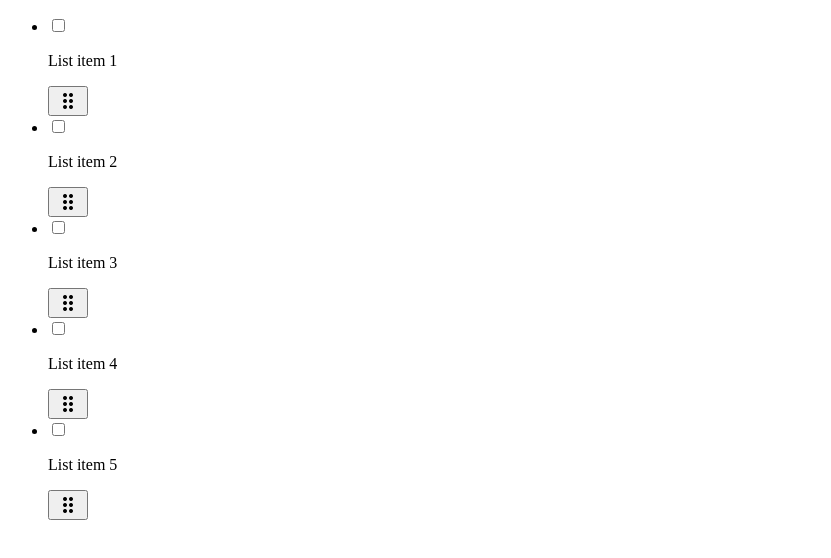
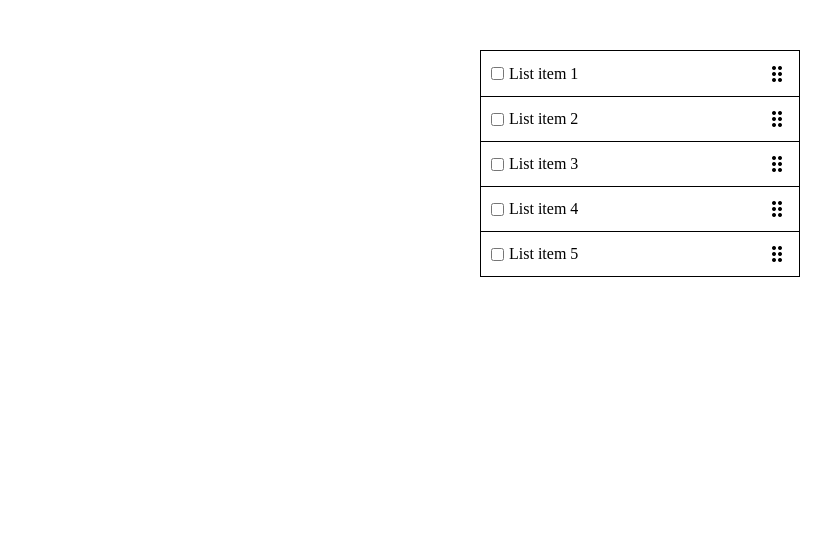
Before and after one commit to AkashaRojee/list-drag-and-drop-tutorial, a plain HTML site: page index.html in a window 1280 px wide. Shown: the whole page, without its empty margins (0-831 px from the left). Drawn offline with Linux system fonts and the light colour scheme.

Commit message:
Add SCSS and updated HTML

```diff
--- a/index.html
+++ b/index.html
@@ -6,6 +6,7 @@
   <meta name="viewport" content="width=device-width, initial-scale=1.0">
   <title>List drag-and-drop demo</title>
   <link href="https://fonts.googleapis.com/icon?family=Material+Icons" rel="stylesheet">
+  <link href="style.css" rel="stylesheet">
 </head>
 <body>
 
--- /dev/null
+++ b/style.scss
@@ -0,0 +1,46 @@
+* {
+  padding: 0;
+  margin: 0;
+  box-sizing: border-box;
+}
+
+%flex-row {
+  display: flex;
+  flex-direction: row;
+}
+
+$border-values: 1px solid black;
+
+ul {
+  border: $border-values;
+  width: 25%;
+  margin: 50px auto 0 auto;
+
+  li {
+    @extend %flex-row;
+    justify-content: space-between;
+    padding: 10px;
+    height: 45px;
+
+    & + li {
+      border-top: $border-values;
+    }
+
+    div {
+      @extend %flex-row;
+      align-items: center;
+
+      input {
+        margin-right: 5px;
+      }
+    }
+
+    button {
+      all: initial;
+
+      &:hover {
+        cursor: move;
+      }
+    }
+  }
+}
```
Also changed, not shown: style.css (added), 1 other file.
